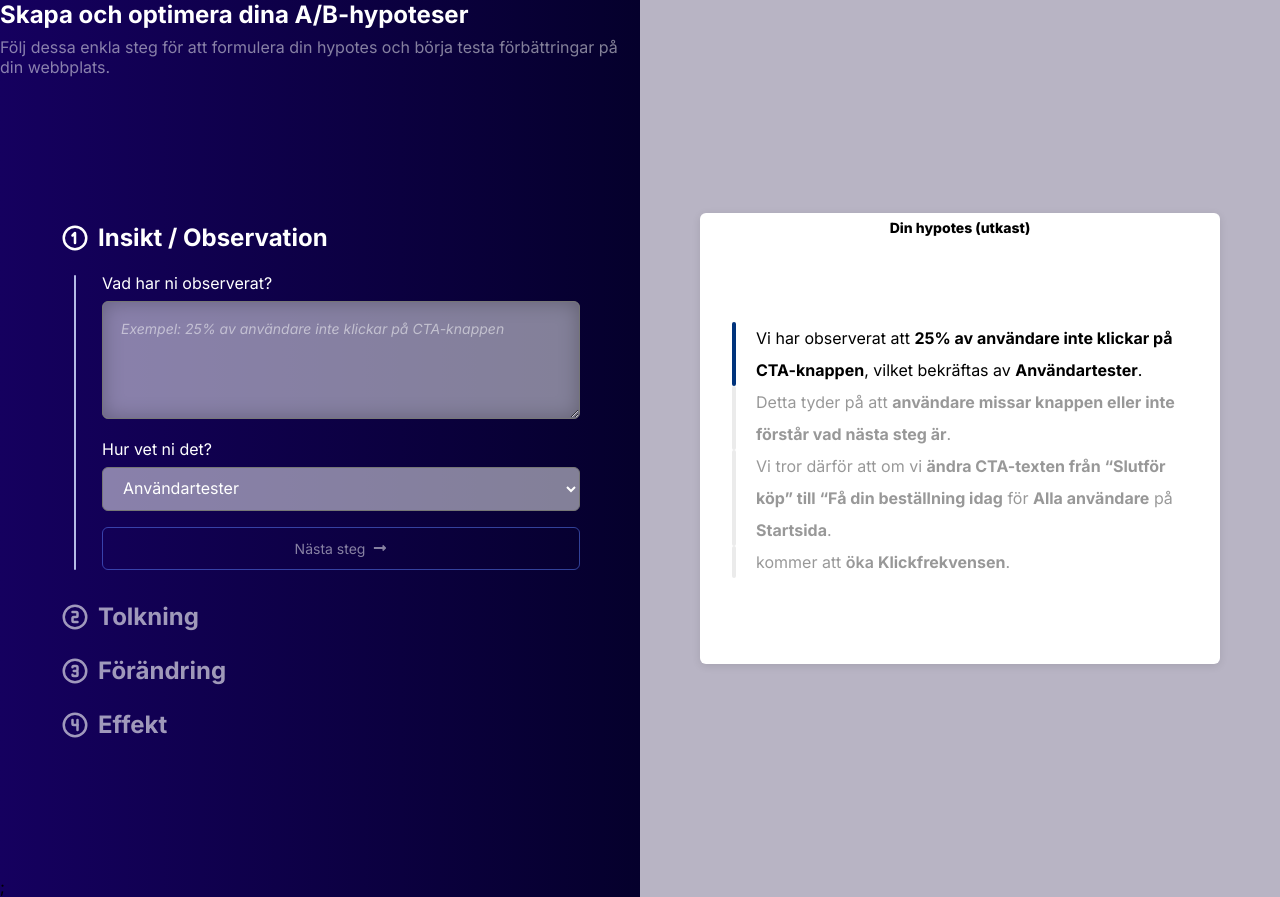
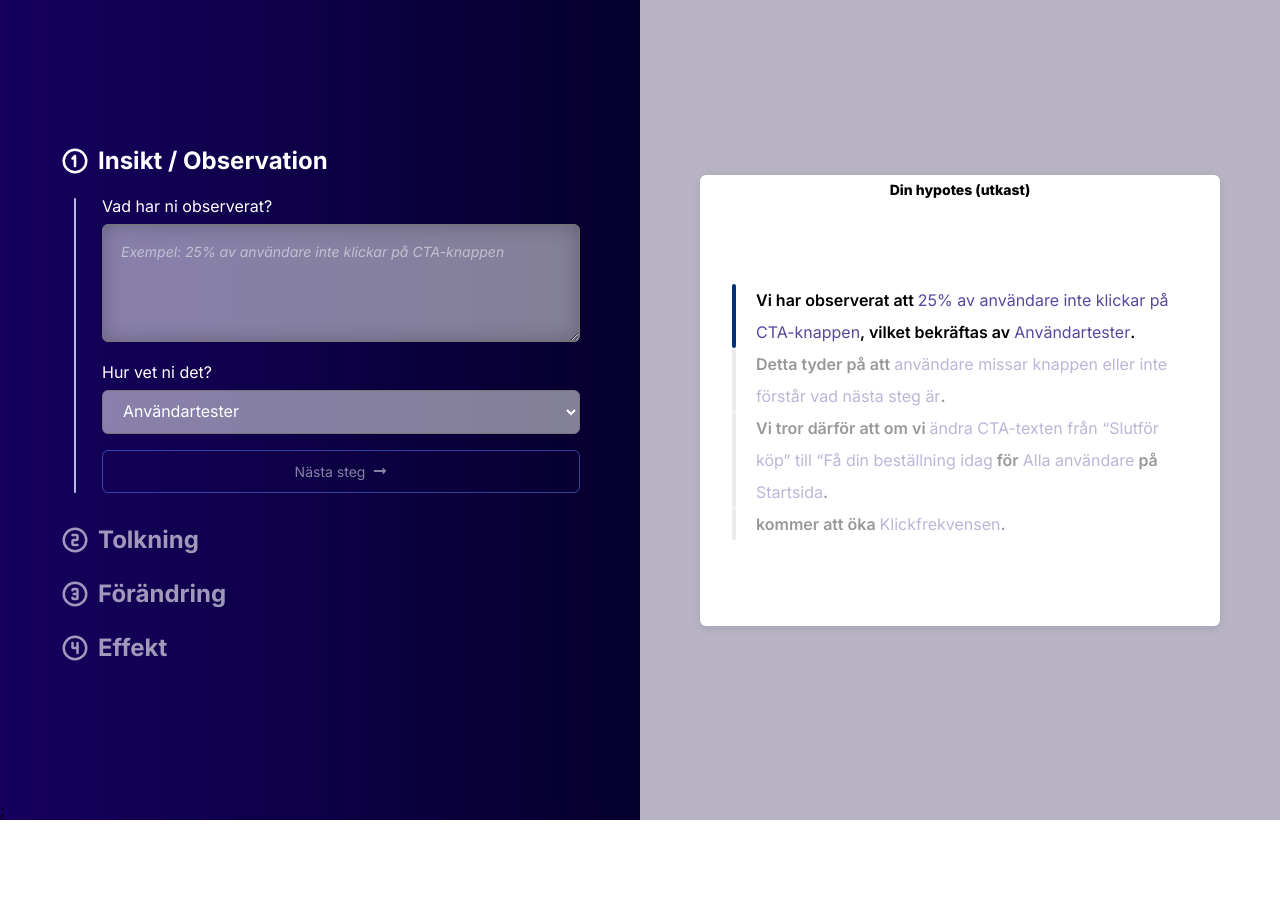
Before and after one commit to 1anDr0/abTest, a React (Vite) app: page / in a window 1280 px wide. After the commit the page ends 820 px from the top, so only its background shows below. Built offline with nearby package versions, Linux system fonts and the light colour scheme.

Commit message:
text color

```diff
--- a/src/components/HypotesBuilder/HypotesBuilder.jsx
+++ b/src/components/HypotesBuilder/HypotesBuilder.jsx
@@ -14,6 +14,7 @@ const HypotesBuilder = () => {
     // Steg 1
     observation: "",
     evidence: "Användartester",
+    evidenceCustom: "",
 
     //Steg 2
     problem: "",
--- a/src/components/Leftpanel/LeftPanel.jsx
+++ b/src/components/Leftpanel/LeftPanel.jsx
@@ -54,9 +54,7 @@ const LeftPanel = ({
 
   return (
     <div classname="leftpanel-wrapper">
-      <div classname="leftpanel-header">
-        <Header />
-      </div>
+      <div classname="leftpanel-header">{/* <Header /> */}</div>
       <div className="leftpanel">
         <div className="steps-container">
           {/* steg 1 */}
--- a/src/components/Leftpanel/Step1/Step1.jsx
+++ b/src/components/Leftpanel/Step1/Step1.jsx
@@ -1,6 +1,16 @@
 import styles from "./Step1.module.css";
 
 const Step1 = ({ formData, setFormData }) => {
+  const handleEvidenceChange = (e) => {
+    const value = e.target.value;
+
+    setFormData({
+      ...formData,
+      evidence: value,
+      evidenceCustom: value === "Annat" ? formData.evidenceCustom || "" : "",
+    });
+  };
+
   return (
     <div className={styles.steps}>
       <label>Vad har ni observerat?</label>
@@ -14,10 +24,7 @@ const Step1 = ({ formData, setFormData }) => {
       />
 
       <label>Hur vet ni det?</label>
-      <select
-        value={formData.evidence}
-        onChange={(e) => setFormData({ ...formData, evidence: e.target.value })}
-      >
+      <select value={formData.evidence} onChange={handleEvidenceChange}>
         <option value="">Välj källa...</option>
         <option value="Användartester">Användartester</option>
         <option value="Hotjar heatmaps">Hotjar heatmaps</option>
@@ -25,6 +32,20 @@ const Step1 = ({ formData, setFormData }) => {
         <option value="Enkät">Enkät</option>
         <option value="Annat">Annat</option>
       </select>
+
+      {formData.evidence === "Annat" && (
+        <>
+          <label>Beskriv källa</label>
+          <textarea
+            value={formData.evidenceCustom || ""}
+            onChange={(e) =>
+              setFormData({ ...formData, evidenceCustom: e.target.value })
+            }
+            placeholder="Skriv egen källa..."
+            rows={3}
+          />
+        </>
+      )}
     </div>
   );
 };
--- a/src/components/Leftpanel/Step3/Step3.jsx
+++ b/src/components/Leftpanel/Step3/Step3.jsx
@@ -18,7 +18,7 @@ const Step3 = ({ formData, setFormData }) => {
       >
         <option value="Alla användare">Alla användare</option>
       </select>
-      <label>Var sker förndringen?</label>
+      <label>Var sker förändringen?</label>
       <select
         value={formData.where}
         onChange={(e) => setFormData({ ...formData, where: e.target.value })}
--- a/src/components/RightPanel/RightPanel.css
+++ b/src/components/RightPanel/RightPanel.css
@@ -88,7 +88,7 @@
 }
 
 .direction-text {
-  color: #000000; /* same green */
+  color: #000000;
   font-weight: 600;
   margin-right: 4px;
 }
@@ -108,3 +108,14 @@
 }
 
 /* override previous empty file to ensure preexisting styles don't conflict */
+
+p {
+  font-size: 16px;
+  font-weight: 600;
+  color: #000000;
+}
+
+b {
+  font-weight: 400;
+  color: #180078b8;
+}
--- a/src/components/RightPanel/RightPanel.jsx
+++ b/src/components/RightPanel/RightPanel.jsx
@@ -26,7 +26,14 @@ export default function RightPanel({ currentStep, formData, finalized }) {
                   {formData.observation ||
                     "25% av användare inte klickar på CTA-knappen"}
                 </b>
-                , vilket bekräftas av <b>{formData.evidence || ""}</b>.
+                , vilket bekräftas av{" "}
+                <b>
+                  {" "}
+                  {formData.evidence === "Annat"
+                    ? formData.evidenceCustom || "egen källa"
+                    : formData.evidence || ""}
+                </b>
+                .
               </p>
             </div>
 
```
